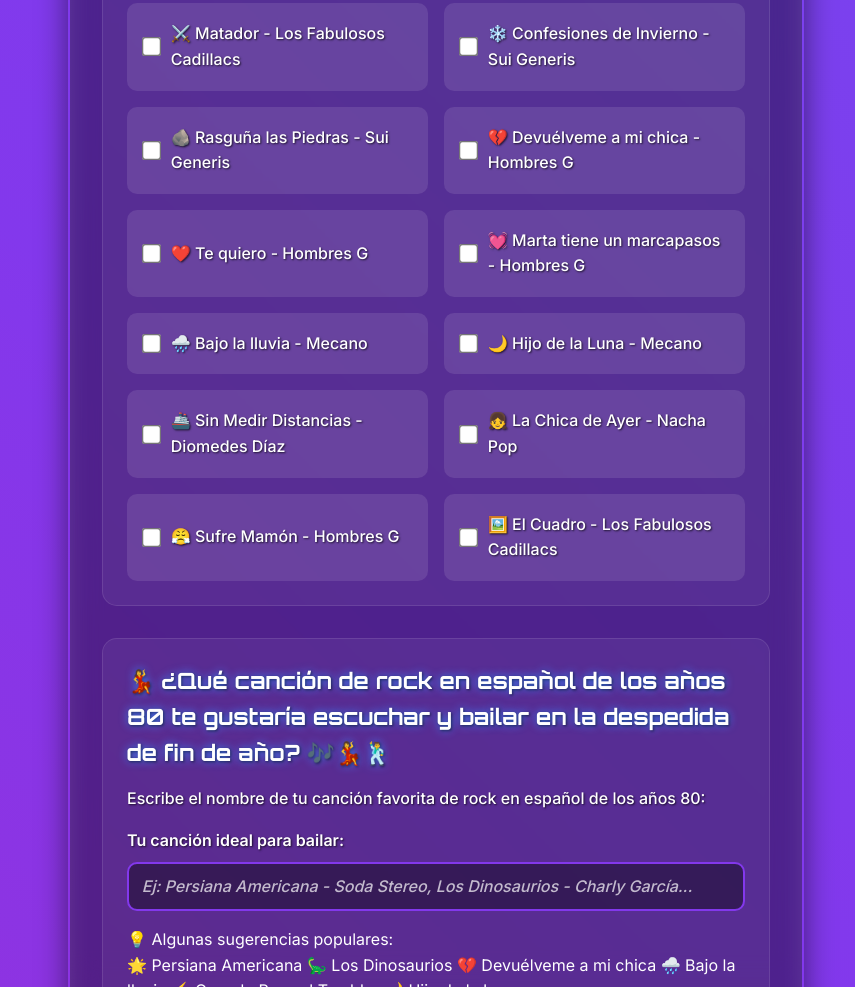
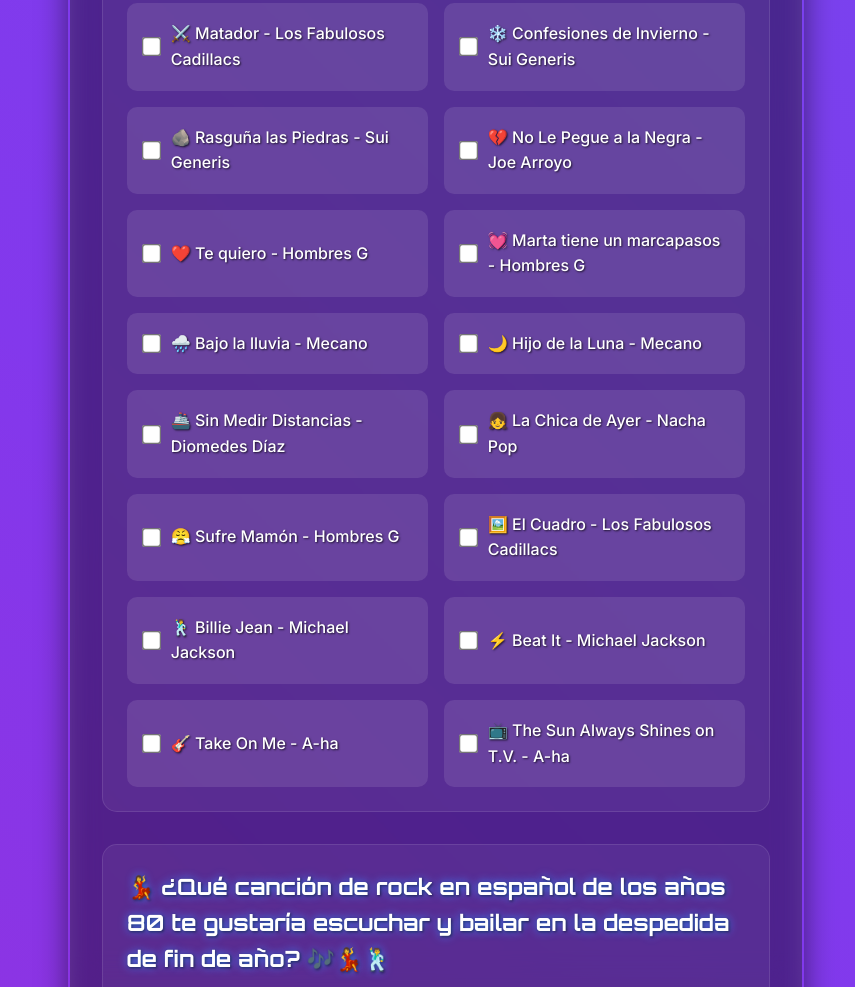
Before and after one commit to Am0103/bulevar, a plain HTML site: page index.html in a window 1280 px wide. Shown: the part 1457-2444 px from the top of the page, without its empty margins (204-1059 px from the left). Drawn offline with nearby package versions, Linux system fonts and the light colour scheme.

Commit message:
Actualizar encuesta con rock en español de los años 80

```diff
--- a/index.html
+++ b/index.html
@@ -106,8 +106,8 @@
                         <span>🪨 Rasguña las Piedras - Sui Generis</span>
                     </label>
                     <label class="checkbox-item">
-                        <input type="checkbox" name="canciones_conocidas" value="Devuélveme a mi chica - Hombres G">
-                        <span>💔 Devuélveme a mi chica - Hombres G</span>
+                        <input type="checkbox" name="canciones_conocidas" value="No Le Pegue a la Negra - Joe Arroyo">
+                        <span>💔 No Le Pegue a la Negra - Joe Arroyo</span>
                     </label>
                     <label class="checkbox-item">
                         <input type="checkbox" name="canciones_conocidas" value="Te quiero - Hombres G">
@@ -140,6 +140,22 @@
                     <label class="checkbox-item">
                         <input type="checkbox" name="canciones_conocidas" value="El Cuadro - Los Fabulosos Cadillacs">
                         <span>🖼️ El Cuadro - Los Fabulosos Cadillacs</span>
+                    </label>
+                    <label class="checkbox-item">
+                        <input type="checkbox" name="canciones_conocidas" value="Billie Jean - Michael Jackson">
+                        <span>🕺 Billie Jean - Michael Jackson</span>
+                    </label>
+                    <label class="checkbox-item">
+                        <input type="checkbox" name="canciones_conocidas" value="Beat It - Michael Jackson">
+                        <span>⚡ Beat It - Michael Jackson</span>
+                    </label>
+                    <label class="checkbox-item">
+                        <input type="checkbox" name="canciones_conocidas" value="Take On Me - A-ha">
+                        <span>🎸 Take On Me - A-ha</span>
+                    </label>
+                    <label class="checkbox-item">
+                        <input type="checkbox" name="canciones_conocidas" value="The Sun Always Shines on T.V. - A-ha">
+                        <span>📺 The Sun Always Shines on T.V. - A-ha</span>
                     </label>
                 </div>
             </div>
```
